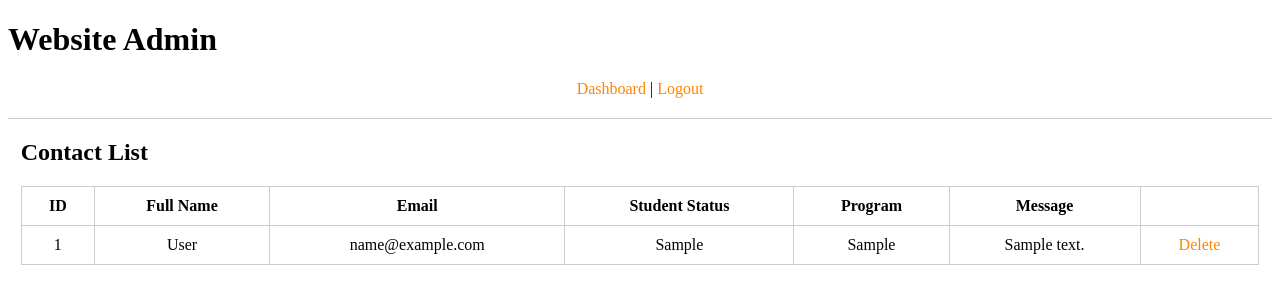
After one commit to frakenom/cms-group9, a PHP site: page /admin/contact.php in a window 1280 px wide. The commit adds this page. Shown: the top 304 px of the page. Run offline with PHP 8.4, Linux system fonts and the light colour scheme; a user stored in the database is signed in; tables that the repository leaves empty or names only in its code hold one stand-in row (values such as "Sample post"); data that the repository does not hold is empty; some libraries are stand-ins or nearby versions.

Commit message:
added contact

```diff
--- /dev/null
+++ b/admin/contact.php
@@ -0,0 +1,69 @@
+<?php
+
+include( 'includes/database.php' );
+include( 'includes/config.php' );
+include( 'includes/functions.php' );
+
+secure();
+
+include( 'includes/header.php' );
+
+if( isset( $_GET['delete'] ) )
+{
+
+  $query = 'DELETE FROM contact
+    WHERE id = '.$_GET['delete'].'
+    LIMIT 1';
+  mysqli_query( $connect, $query );
+
+  set_message( 'Home has been deleted' );
+
+  header( 'Location: contact.php' );
+  die();
+
+}
+
+$query = 'SELECT *
+  FROM contact
+  ORDER BY id DESC';
+$result = mysqli_query( $connect, $query );
+
+?>
+
+<h2>Contact List</h2>
+
+<table>
+  <tr>
+    <th align="center">ID</th>
+    <th align="center">Full Name</th>
+    <th align="center">Email</th>
+    <th align="center">Student Status</th>
+    <th align="center">Program</th>
+    <th align="center">Message</th>
+
+    <th></th>
+  </tr>
+  <?php while( $record = mysqli_fetch_assoc( $result ) ): ?>
+    <tr>
+      <td align="center"><?php echo $record['id']; ?></td>
+      <td align="center"><?php echo htmlentities( $record['fullname'] ); ?></td>
+      <td align="center"><?php echo $record['email']; ?></td>
+      <td align="center"><?php echo $record['student']; ?></td>
+      <td align="center"><?php echo $record['program']; ?></td>
+      <td align="center" style="white-space: text-wrap;"><?php echo htmlentities( $record['message'] ); ?></td>
+
+
+
+
+      <td align="center">
+        <a href="contact.php?delete=<?php echo $record['id']; ?>" onclick="javascript:confirm('Are you sure you want to delete this contact?');">Delete</i></a>
+      </td>
+    </tr>
+  <?php endwhile; ?>
+</table>
+
+<?php
+
+include( 'includes/footer.php' );
+
+?>
--- a/admin/dashboard.php
+++ b/admin/dashboard.php
@@ -36,6 +36,12 @@ include( 'includes/header.php' );
   </li>
 
   <li>
+    <a href="contact.php">
+      Manage Contact
+    </a>
+  </li>
+
+  <li>
     <a href="users.php">
       Manage Users
     </a>
```
